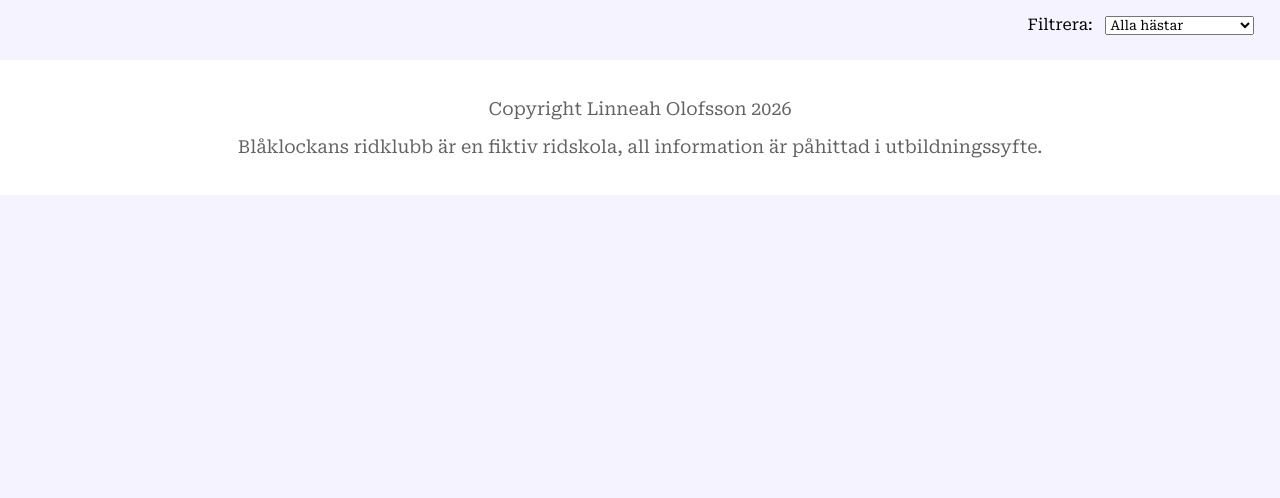
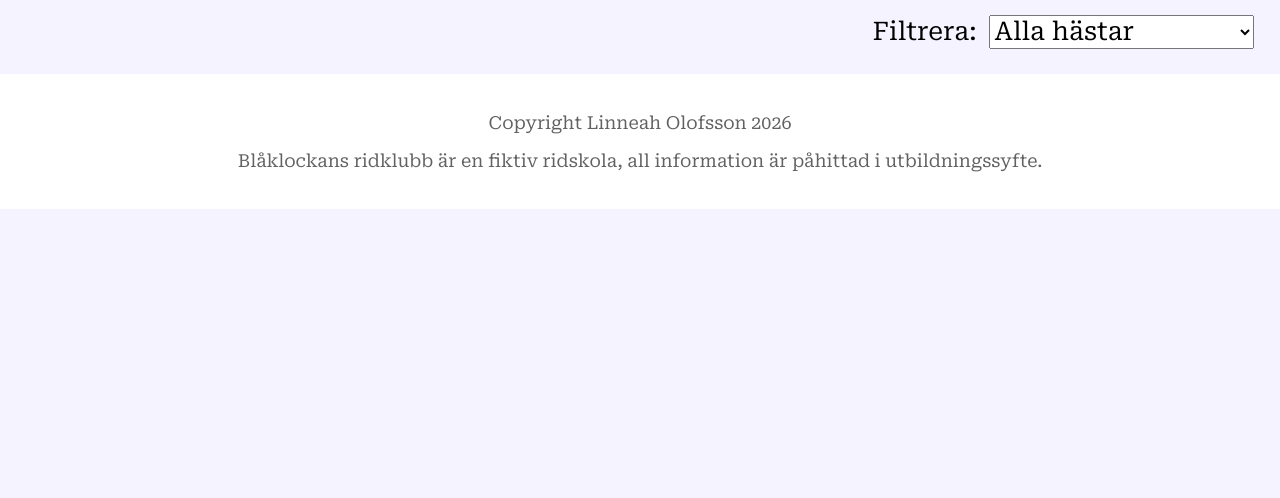
Before and after one commit to zvintlinn/Blaklockans-ridklubb, a plain HTML site: page vara-hastar.html in a window 1280 px wide. Shown: the part 302-800 px from the top of the page. Drawn offline with Linux system fonts and the light colour scheme; a web font is replaced by a local one.

Commit message:
gjort filtrering för hästsidan dynamisk i storlek

```diff
--- a/CSS/styles.css
+++ b/CSS/styles.css
@@ -166,13 +166,16 @@ button {
   margin: 2vw;
   text-align: right;
   font-weight: 400;
+  font-size: 2vw;
   label {
     margin: 1vw;
+  }
+  select {
+    font-size: 2vw;
   }
 }
 /* STALLINFO */
 #map {
-  /* justify-self: center; */
   img {
     border-radius: 20px;
     width: 100%;
```
